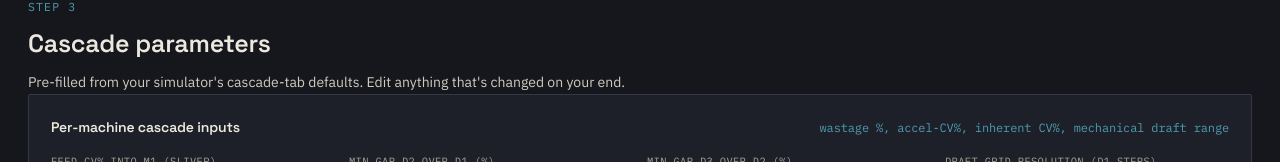
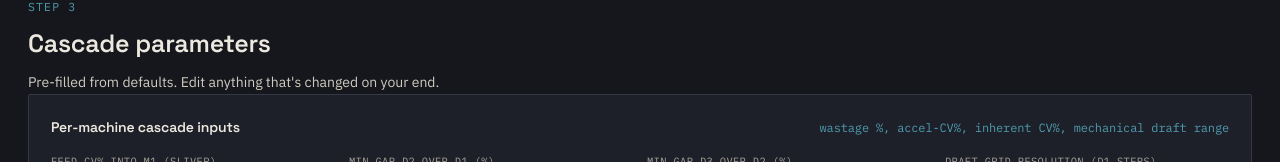
Before and after one commit to beshshai/Draft_Optimizer, a website: page index.html in a window 1280 px wide. Shown: the part 779-941 px from the top of the page. Drawn offline with Linux system fonts and the light colour scheme.

Commit message:
Simplify text in cascade parameters section

```diff
--- a/index.html
+++ b/index.html
@@ -151,7 +151,7 @@
   <section>
     <div class="kicker">Step 3</div>
     <h2 class="section-title">Cascade parameters</h2>
-    <p>Pre-filled from your simulator's cascade-tab defaults. Edit anything that's changed on your end.</p>
+    <p>Pre-filled from defaults. Edit anything that's changed on your end.</p>
     <div class="panel">
       <h3>Per-machine cascade inputs <span class="n">wastage %, accel-CV%, inherent CV%, mechanical draft range</span></h3>
       <div class="grid4" style="margin-bottom:10px;">
```
